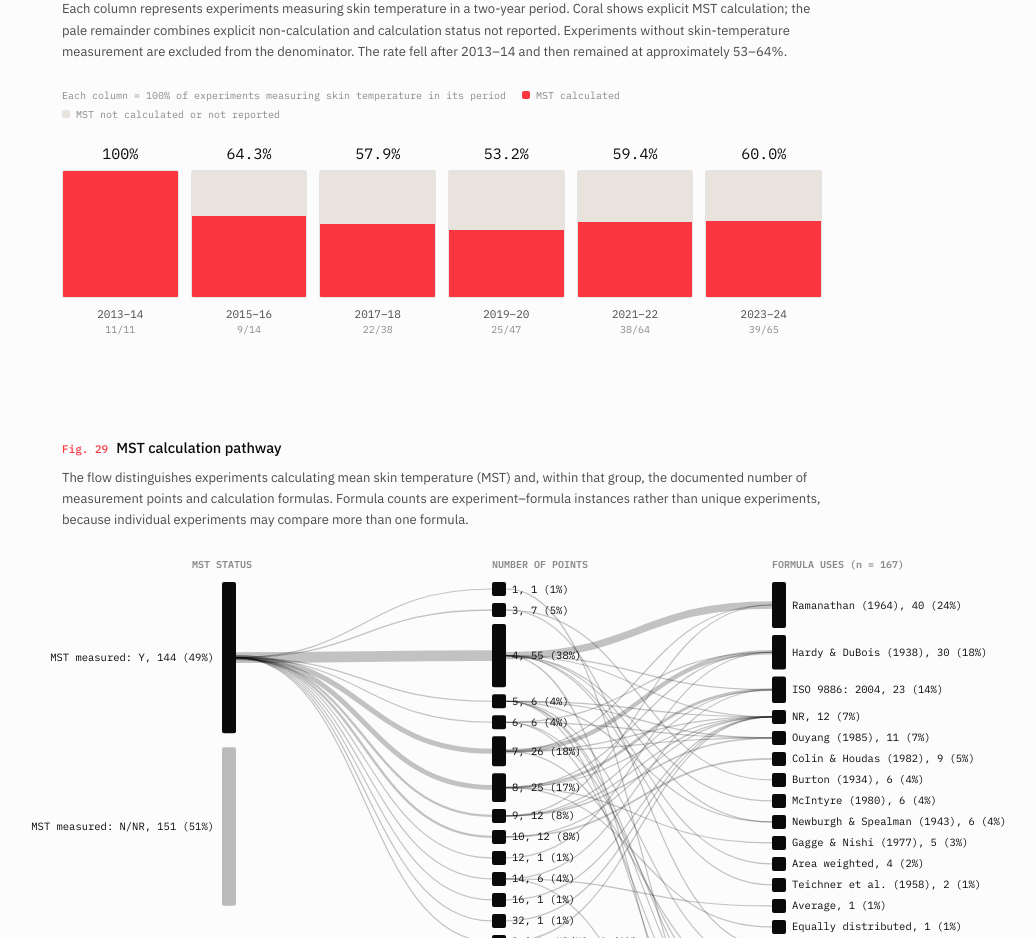
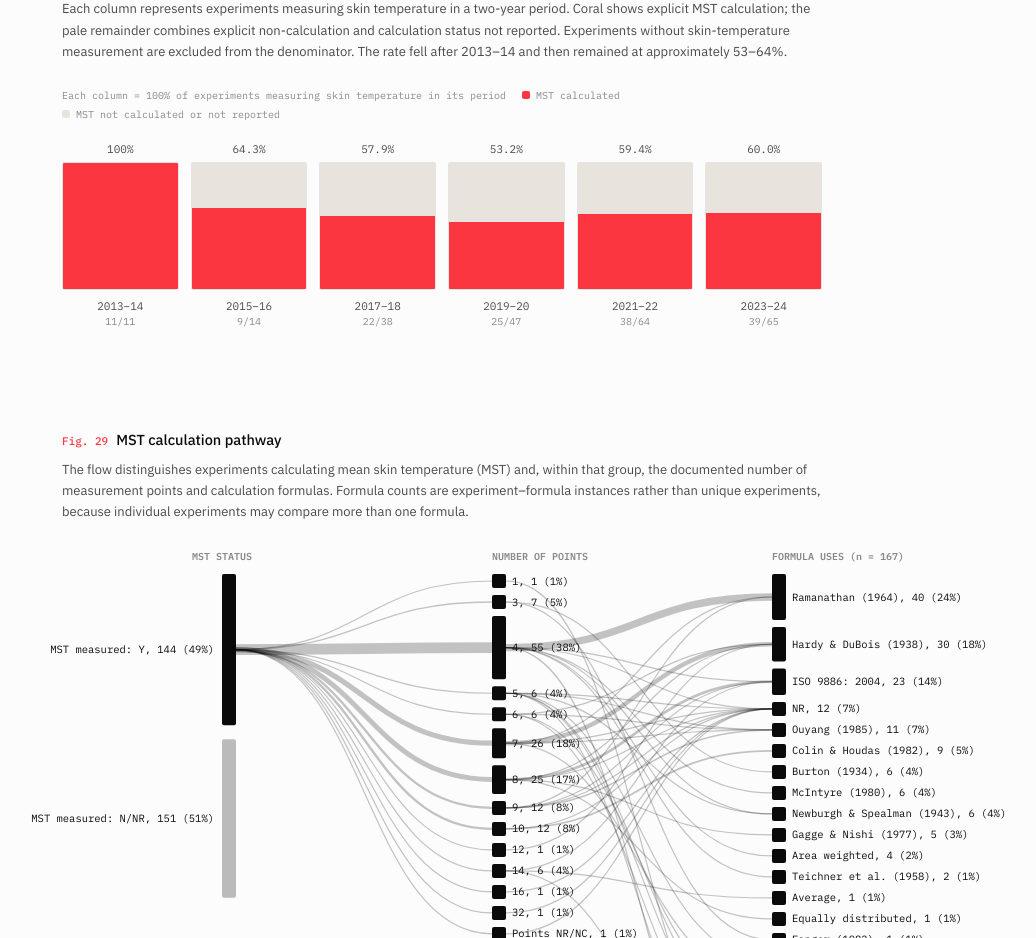
Before and after one commit to bilgekobas/indoor-thermal-physiology-metadata-atlas, a React (Vite) app: page /body in a window 1280 px wide. Shown: the part 9560-10498 px from the top of the page, without its empty margins (234-1270 px from the left). Built offline with nearby package versions, Linux system fonts and the light colour scheme.

Commit message:
Reduce MST prevalence percentage label size

```diff
--- a/src/pages/ChapterBody.jsx
+++ b/src/pages/ChapterBody.jsx
@@ -480,7 +480,7 @@ function MstCalculationPrevalence({ mst }) {
         <div className="grid grid-cols-6 gap-3 min-w-[650px]">
           {byPeriod.map(({ period, calculated, total, share }) => (
             <div key={period} className="min-w-0 text-center">
-              <div className="h-7 flex items-end justify-center font-data text-[15px] text-ink tabular-nums">
+              <div className="h-5 flex items-end justify-center font-data text-[11px] text-inkmid tabular-nums">
                 {share.toFixed(share === 100 ? 0 : 1)}%
               </div>
               <div
```
